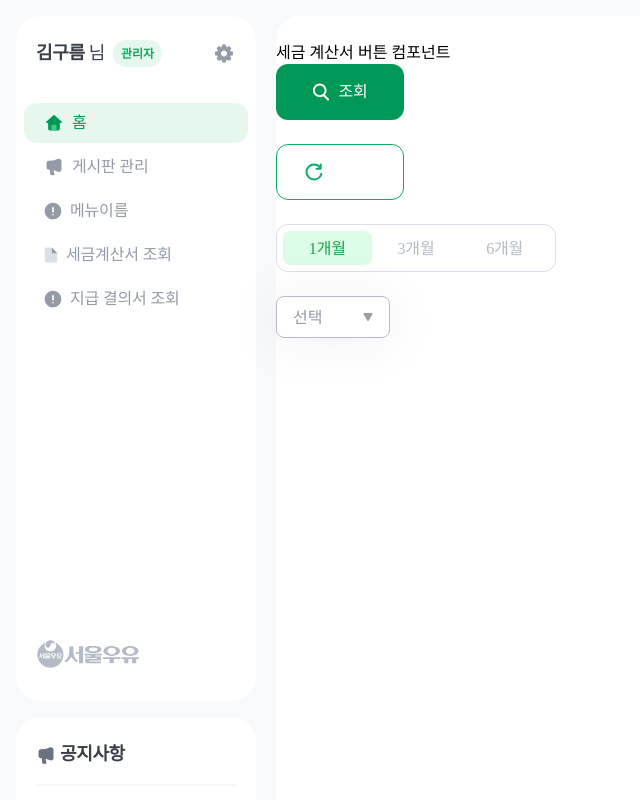
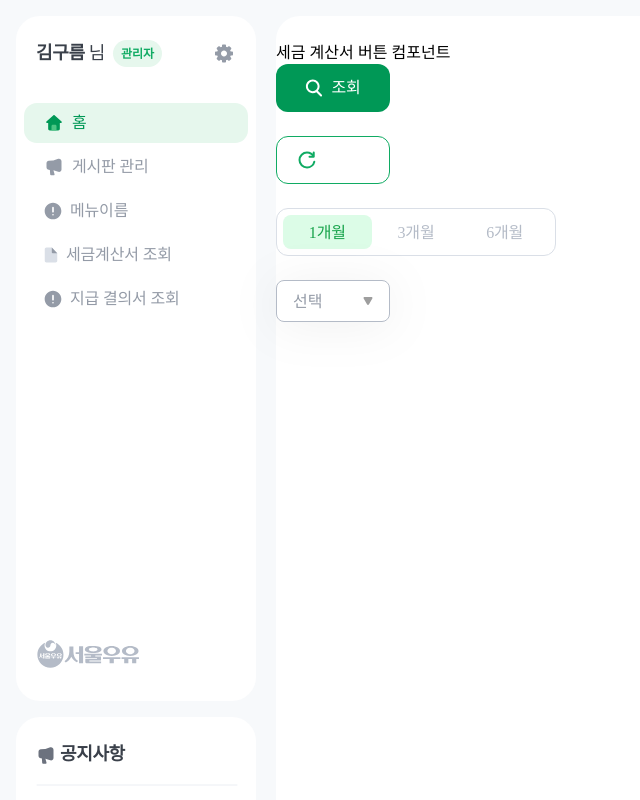
Before and after one commit to SEOULMILK-1/SEOULMILK1_FE, a React (Vite) app: page /example in a window 1280 px wide. Shown: the top 800 px of the page, without its empty margins (0-640 px from the left). Built offline with nearby package versions, Linux system fonts and the light colour scheme.

Commit message:
style: 공통 button 컴포넌트 수정

```diff
--- a/public/Icon/StateDropdown.tsx
+++ b/public/Icon/StateDropdown.tsx
@@ -1,5 +1,3 @@
-import React from 'react';
-
 const StateDropdown = ({ selected }: any) => {
   return (
     <svg
--- a/src/common/Button.tsx
+++ b/src/common/Button.tsx
@@ -16,14 +16,14 @@ const Button = ({
   disabled = false
 }: ButtonProps) => {
   const sizeStyles = {
-    sm: 'w-[128px] h-[48px] font-md-medium',
+    sm: 'w-[114px] h-[48px] font-md-medium px-[18px] py-[12px]',
     lg: 'w-[392px] h-[56px] font-xl-semibold'
   };
 
   return (
     <button
       onClick={onClick}
-      className={`flex items-center justify-center gap-2 h-[56px] rounded-[12px] transition-all text-white bg-primary-700  ${sizeStyles[size]} ${className}`}
+      className={`flex items-center justify-center gap-2 rounded-[12px] transition-all text-white bg-primary-700  ${sizeStyles[size]} ${className}`}
       disabled={disabled}
     >
       {children}
```
